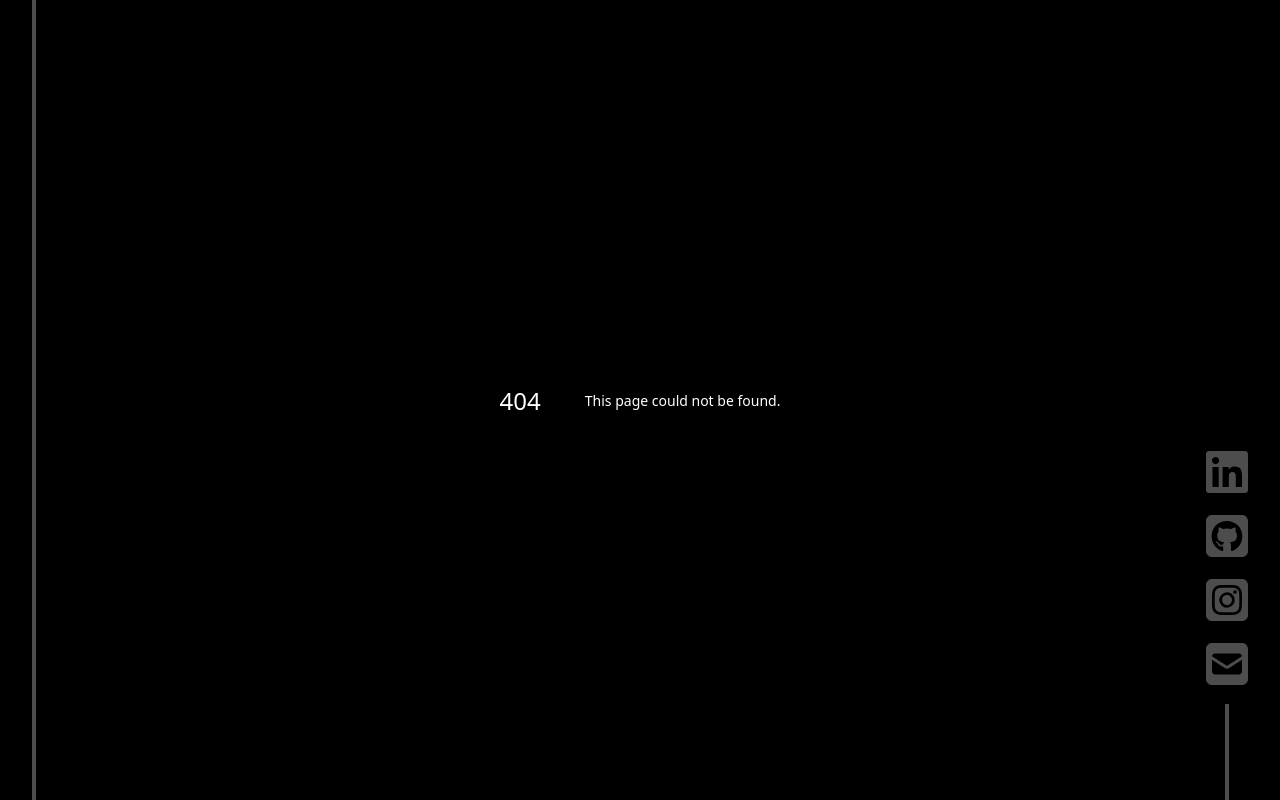
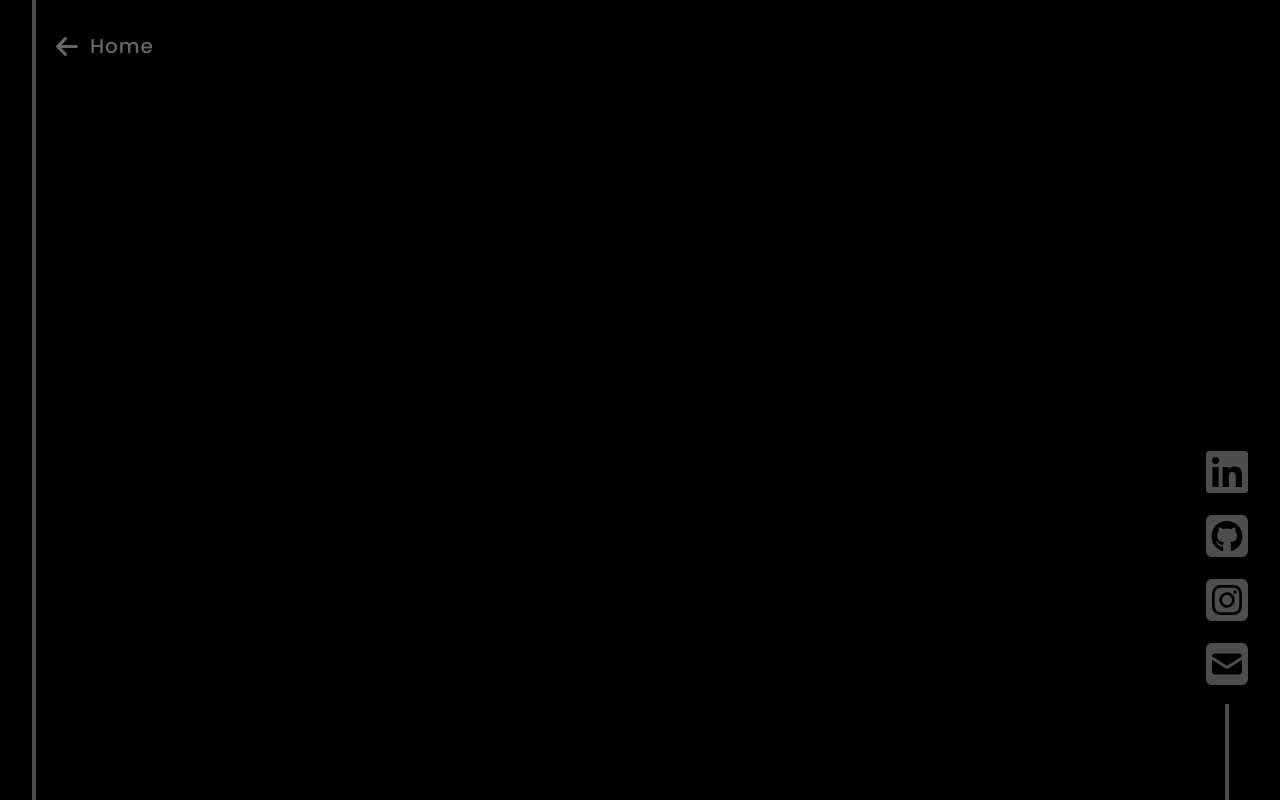
Before and after one commit to tylerrlin/tylerrlin.github.io, a Next.js app: page /projects/chess-compression in a window 1280 px wide. Before the commit this address had no page. Built offline with nearby package versions, Linux system fonts and the light colour scheme.

Commit message:
created chess-compression page and projects layout

```diff
--- /dev/null
+++ b/src/app/projects/chess-compression/page.tsx
@@ -0,0 +1,7 @@
+import React from "react";
+
+const ChessCompression = () => {
+    return <div></div>;
+};
+
+export default ChessCompression;
--- /dev/null
+++ b/src/app/projects/layout.tsx
@@ -0,0 +1,15 @@
+import HomeButton from "@/components/HomeButton";
+import Home from "../page";
+
+export default function ProjectLayout({
+    children,
+}: {
+    children: React.ReactNode;
+}) {
+    return (
+        <div>
+            <HomeButton />
+            {children}
+        </div>
+    );
+}
--- /dev/null
+++ b/src/components/HomeButton.tsx
@@ -0,0 +1,21 @@
+"use client";
+
+import Link from "next/link";
+import React from "react";
+
+import { FontAwesomeIcon } from "@fortawesome/react-fontawesome";
+import { faA, faArrowLeft } from "@fortawesome/free-solid-svg-icons";
+
+const HomeButton = () => {
+    return (
+        <Link
+            href={"/"}
+            className="flex gap-3 font-poppins justify-start items-center tracking-wider text-xl fixed top-8 left-8 lg:left-14 opacity-40 hover:opacity-100 transition-opacity duration-300 ease-in-out"
+        >
+            <FontAwesomeIcon icon={faArrowLeft} size="lg" />
+            <div>Home</div>
+        </Link>
+    );
+};
+
+export default HomeButton;
--- a/src/components/Projects/ProjectItem.tsx
+++ b/src/components/Projects/ProjectItem.tsx
@@ -82,7 +82,7 @@ const ProjectItem = (props: ProjectItemProps) => {
                     <div
                         className="absolute w-full h-full hover:opacity-0 duration-300"
                         style={{
-                            background: "rgba(190, 255, 190, 0.3)",
+                            background: "rgba(190, 255, 190, 0.4)",
                         }}
                     ></div>
                 </Link>
@@ -117,7 +117,7 @@ const ProjectItem = (props: ProjectItemProps) => {
                     <h3>{props.description}</h3>
                 </motion.div>
                 <motion.div
-                    className={`flex flex-row gap-5 text-green-light text-xs xl:text-sm font-poppins font-medium`}
+                    className={`flex flex-row gap-5 text-green-light text-xs font-poppins font-medium`}
                     variants={projectInfoAnimate}
                 >
                     {props.skills.map((skill, index) => (
```
